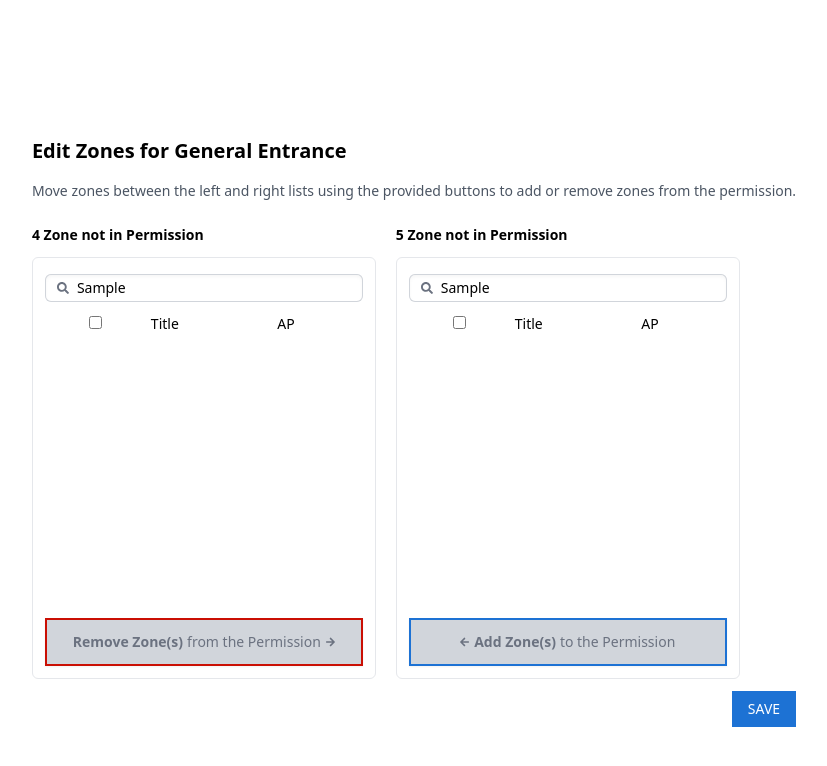
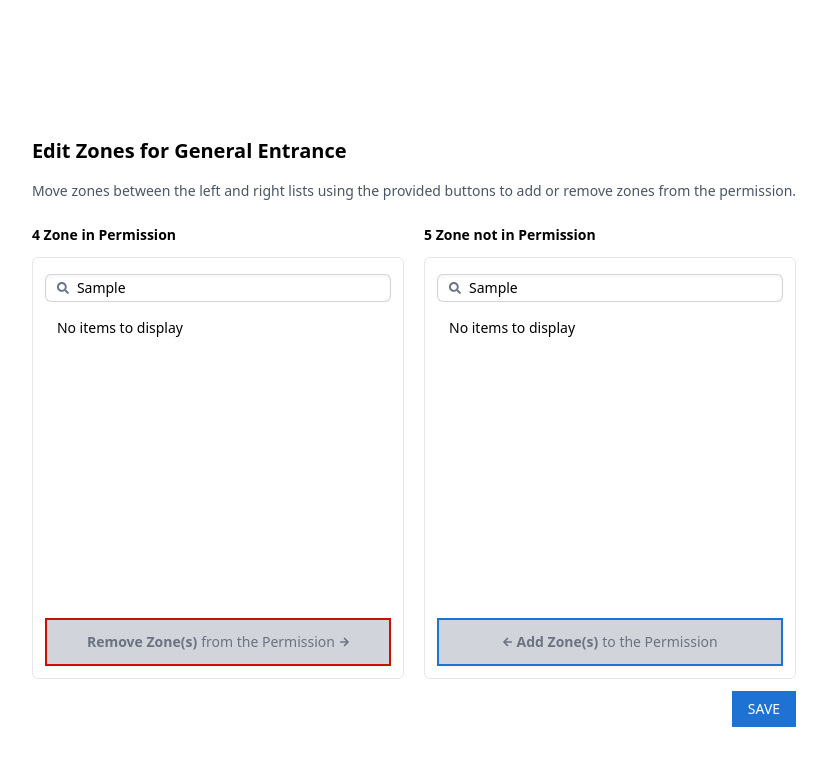
Before and after one commit to zubair1024/listbox-component, a React (Vite) app: page / in a window 1280 px wide. Both pictures are taken after typing "Sample", "Sample" into the empty fields and a click on the button "SAVE". Shown: the top 766 px of the page, without its empty margins (226-1053 px from the left). Built offline with nearby package versions, Linux system fonts and the light colour scheme.

Commit message:
adding more refinement

```diff
--- a/src/components/ListBox.tsx
+++ b/src/components/ListBox.tsx
@@ -133,9 +133,9 @@ const ListBox = (props: ListBoxProps) => {
     <div className="p-6 space-y-3  text-sm">
       <div className="text-xl font-bold mb-4 text-left">{heading}</div>
       <div className=" font-light text-gray-600">{subheading}</div>
-      <div className="list-boxes flex space-x-5">
-        <div className="list-box w-[45%] ">
-          <div className="text-left py-3 font-bold">{`${leftItems.length} ${itemType} not in ${parentItemType}`}</div>
+      <div className="list-boxes flex justify-center space-x-5">
+        <div className="list-box w-[50%] ">
+          <div className="text-left py-3 font-bold">{`${leftItems.length} ${itemType}  in ${parentItemType}`}</div>
           <div
             className={`border-[1px] border-gray-[#E6E8EA]  rounded-md p-3 ${
               selectedLeftItems.length > 0 ? "bg-[#eff1f5]" : ""
@@ -155,6 +155,7 @@ const ListBox = (props: ListBoxProps) => {
               />
             </div>
             <div className="list-box-box    overflow-y-auto  h-[300px] w-full">
+              {filteredLeftItems.length > 0 ? (
                 <table className="w-full relative  ">
                   <thead className="sticky top-0  text-left">
                     <tr className="font-light">
@@ -163,7 +164,8 @@ const ListBox = (props: ListBoxProps) => {
                           type="checkbox"
                           checked={
                             filteredLeftItems.length > 0 &&
-                          selectedLeftItems.length === filteredLeftItems.length
+                            selectedLeftItems.length ===
+                              filteredLeftItems.length
                           }
                           onChange={handleSelectAllLeft}
                         />
@@ -180,7 +182,9 @@ const ListBox = (props: ListBoxProps) => {
                       <tr
                         key={item.id}
                         className={`border-b-2 border-gray-[#E6E8EA] ${
-                        selectedLeftItems.includes(item) ? "bg-[#D2E4F9] " : ""
+                          selectedLeftItems.includes(item)
+                            ? "bg-[#D2E4F9] "
+                            : ""
                         }`}
                       >
                         <td className="text-center px-2">
@@ -200,6 +204,11 @@ const ListBox = (props: ListBoxProps) => {
                     ))}
                   </tbody>
                 </table>
+              ) : (
+                <div className="text-left font-light p-3">
+                  No items to display
+                </div>
+              )}
             </div>
             <button
               onClick={moveToRight}
@@ -214,7 +223,7 @@ const ListBox = (props: ListBoxProps) => {
             </button>
           </div>
         </div>
-        <div className="box-list w-[45%]">
+        <div className="box-list w-[50%]">
           <div className="text-left py-3 font-bold">{`${rightItems.length} ${itemType} not in ${parentItemType}`}</div>
           <div
             className={`border-[1px] border-gray-[#E6E8EA]  rounded-md p-3 ${
@@ -235,6 +244,7 @@ const ListBox = (props: ListBoxProps) => {
               />
             </div>
             <div className="list-box-box    overflow-y-auto  h-[300px] w-full">
+              {filteredRightItem.length > 0 ? (
                 <table className="w-full relative  ">
                   <thead className="sticky top-0  text-left">
                     <tr className="font-light">
@@ -243,7 +253,8 @@ const ListBox = (props: ListBoxProps) => {
                           type="checkbox"
                           checked={
                             filteredRightItem.length > 0 &&
-                          selectedRightItems.length === filteredRightItem.length
+                            selectedRightItems.length ===
+                              filteredRightItem.length
                           }
                           onChange={handleSelectAllRight}
                         />
@@ -260,7 +271,9 @@ const ListBox = (props: ListBoxProps) => {
                       <tr
                         key={item.id}
                         className={`border-b-2 border-gray-[#E6E8EA] ${
-                        selectedRightItems.includes(item) ? "bg-[#D2E4F9] " : ""
+                          selectedRightItems.includes(item)
+                            ? "bg-[#D2E4F9] "
+                            : ""
                         }`}
                       >
                         <td className="text-center px-2">
@@ -280,6 +293,11 @@ const ListBox = (props: ListBoxProps) => {
                     ))}
                   </tbody>
                 </table>
+              ) : (
+                <div className="text-left font-light p-3">
+                  No items to display
+                </div>
+              )}
             </div>
             <button
               onClick={moveToLeft}
```
Lines whose indentation alone changed are shown as unchanged.
